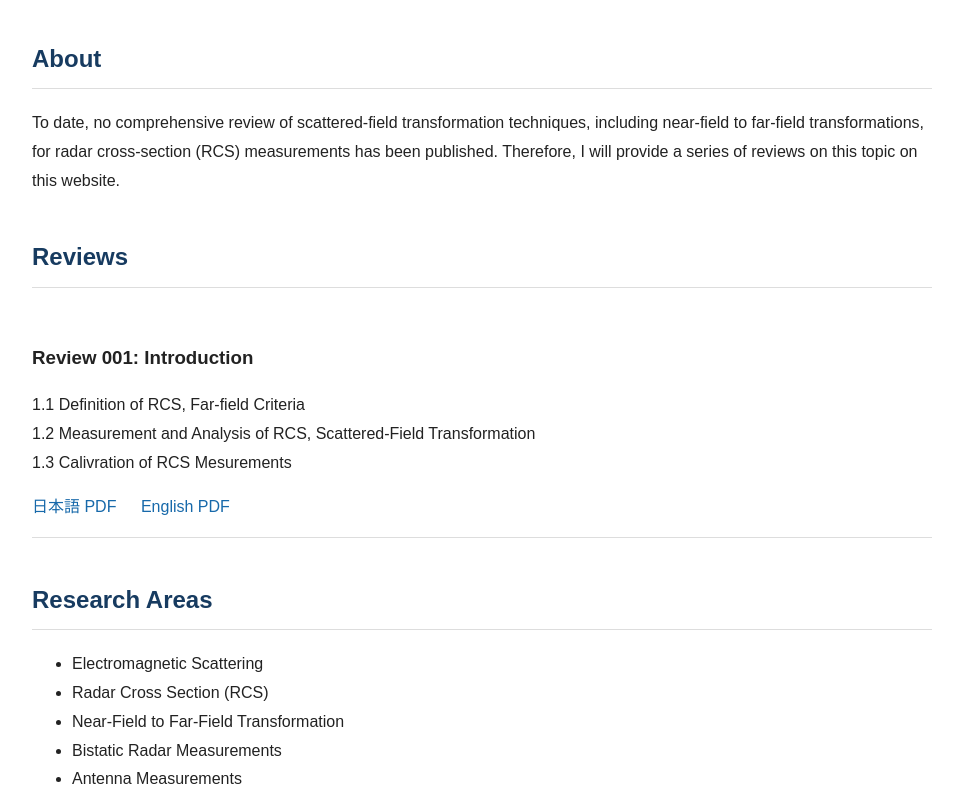
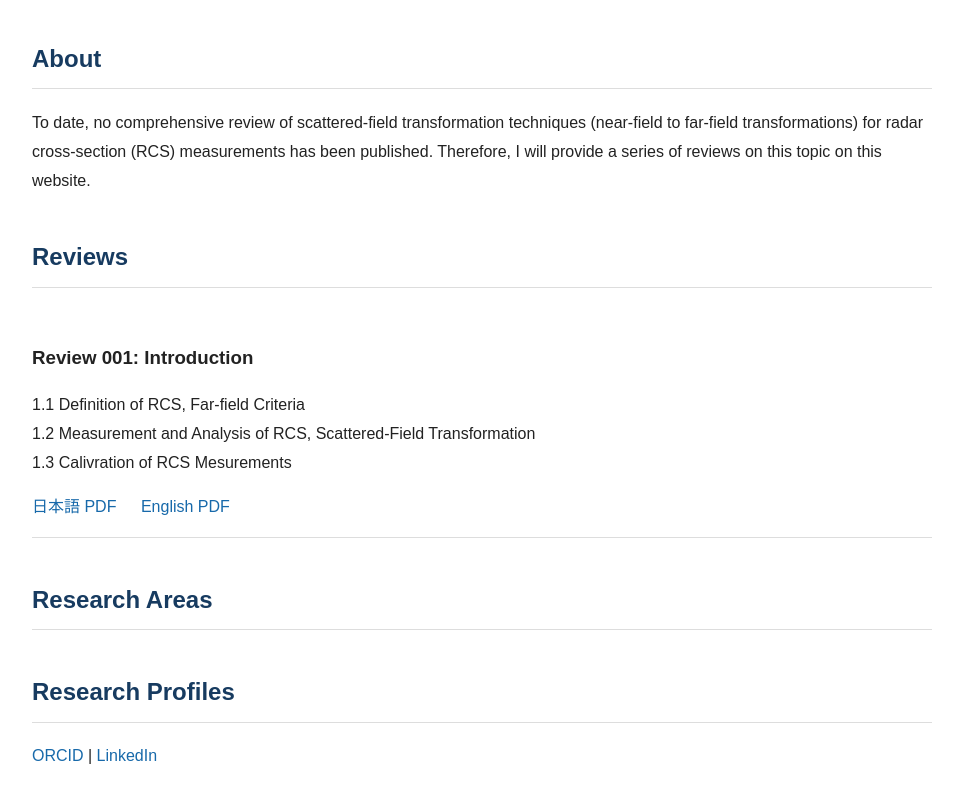
Before and after one commit to AKAMINE-Scattering/AKAMINE-Scattering, a plain HTML site: page index.html in a window 1280 px wide. Shown: the part 199-996 px from the top of the page, without its empty margins (158-1121 px from the left). Drawn offline with Linux system fonts and the light colour scheme.

Commit message:
Update index.html

```diff
--- a/index.html
+++ b/index.html
@@ -74,9 +74,8 @@ footer {
   <h2 class="en">About</h2>
 
   <p class="en">
-    To date, no comprehensive review of scattered-field transformation techniques, including near-field to far-field transformations, for
-    radar cross-section (RCS) measurements has been published.
-    Therefore, I will provide a series of reviews on this topic on this website.
+    To date, no comprehensive review of scattered-field transformation techniques (near-field to far-field transformations) for
+    radar cross-section (RCS) measurements has been published. Therefore, I will provide a series of reviews on this topic on this website.
   </p>
 </section>
 
@@ -107,14 +106,6 @@ footer {
 
 <section>
   <h2 class="en">Research Areas</h2>
-
-  <ul>
-    <li>Electromagnetic Scattering</li>
-    <li>Radar Cross Section (RCS)</li>
-    <li>Near-Field to Far-Field Transformation</li>
-    <li>Bistatic Radar Measurements</li>
-    <li>Antenna Measurements</li>
-  </ul>
 </section>
 
 <section>
```
